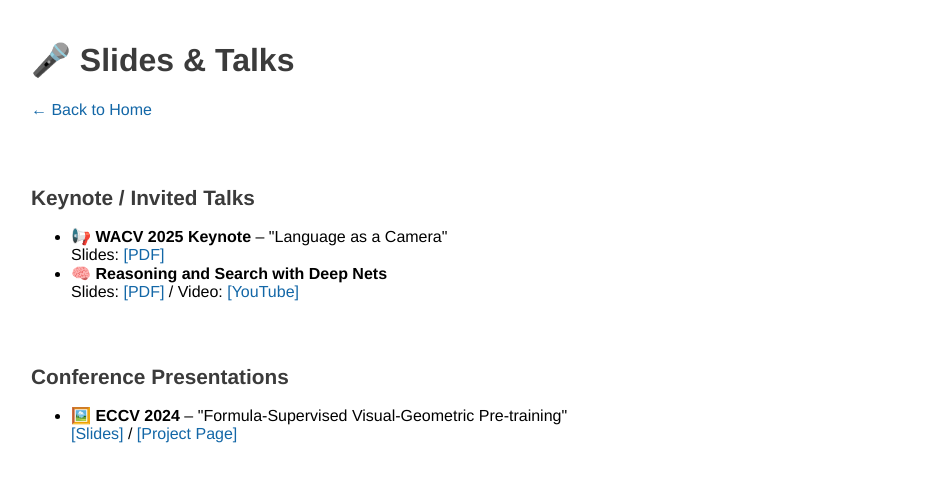
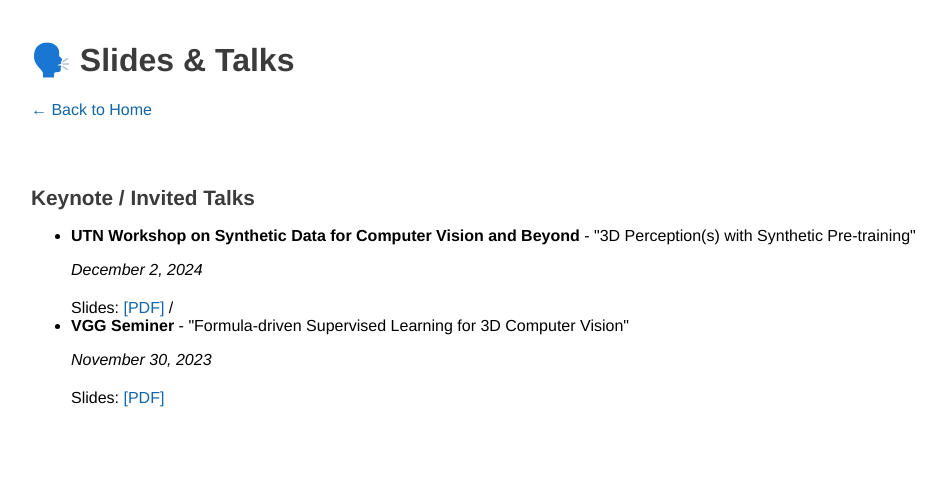
Before and after one commit to ryosuke-yamada/ryosuke-yamada.github.io, a plain HTML site: page slides.html in a window 1280 px wide. Shown: the whole page, without its empty margins (29-975 px from the left). Drawn offline with Linux system fonts and the light colour scheme.

Commit message:
change image

```diff
--- a/slides.html
+++ b/slides.html
@@ -10,7 +10,7 @@
 <body>
   <div id="container">
     <div class="section_div">
-      <h1>🎤 Slides & Talks</h1>
+      <h1>🗣️ Slides & Talks</h1>
       <p><a href="index.html">← Back to Home</a></p>
     </div>
 
@@ -18,19 +18,20 @@
       <h2>Keynote / Invited Talks</h2>
       <ul>
         <li>
-          📢 <b>WACV 2025 Keynote</b> – "Language as a Camera"<br>
-          Slides: <a href="https://www.dropbox.com/scl/fi/079kfl0xmqpkjzdo57hv8/wacv2025_keynote.pdf?rlkey=mh7hvxij461t1pm2j7f75c4n7&dl=0" target="_blank">[PDF]</a>
-        </li>
+          <b>UTN Workshop on Synthetic Data for Computer Vision and Beyond</b> - "3D Perception(s) with Synthetic Pre-training"<br>
+          <p><i>December 2, 2024</i></p>
+            Slides: <a href="https://drive.google.com/file/d/1i_Ux7kEHaZNfQYpzD6WK4UD1rwYfAIdg/view?usp=drive_link" target="_blank">[PDF]</a> /
+          </li>
         <li>
-          🧠 <b>Reasoning and Search with Deep Nets</b><br>
-          Slides: <a href="https://www.dropbox.com/scl/fi/7bnlz067eoip14a7bq4vf/DL_reasoning_phillip.pdf?rlkey=pgb9m8vf2et5aqdxhpmz1dx8k&dl=0" target="_blank">[PDF]</a> /
-          Video: <a href="https://www.youtube.com/watch?v=s91WGN5-5A0" target="_blank">[YouTube]</a>
+          <b>VGG Seminer</b> - "Formula-driven Supervised Learning for 3D Computer Vision"<br>
+          <p><i>November 30, 2023</i></p>
+          Slides: <a href="https://drive.google.com/file/d/197JXI7TUtJCIDhdVgBGlfWVUfpUtWOe3/view?usp=sharing" target="_blank">[PDF]</a>
         </li>
       </ul>
     </div>
 
-    <div class="section_div">
-      <h2>Conference Presentations</h2>
+    <!-- <div class="section_div">
+      <h2>Survey Slides</h2>
       <ul>
         <li>
           🖼️ <b>ECCV 2024</b> – "Formula-Supervised Visual-Geometric Pre-training"<br>
@@ -39,6 +40,6 @@
         </li>
       </ul>
     </div>
-  </div>
+  </div> -->
 </body>
 </html>
```
Also changed, not shown: blog.html (+0 -1 lines), index.html (+2 -1 lines), images/favicon.png (renamed from images/apple-touch-icon.png).
